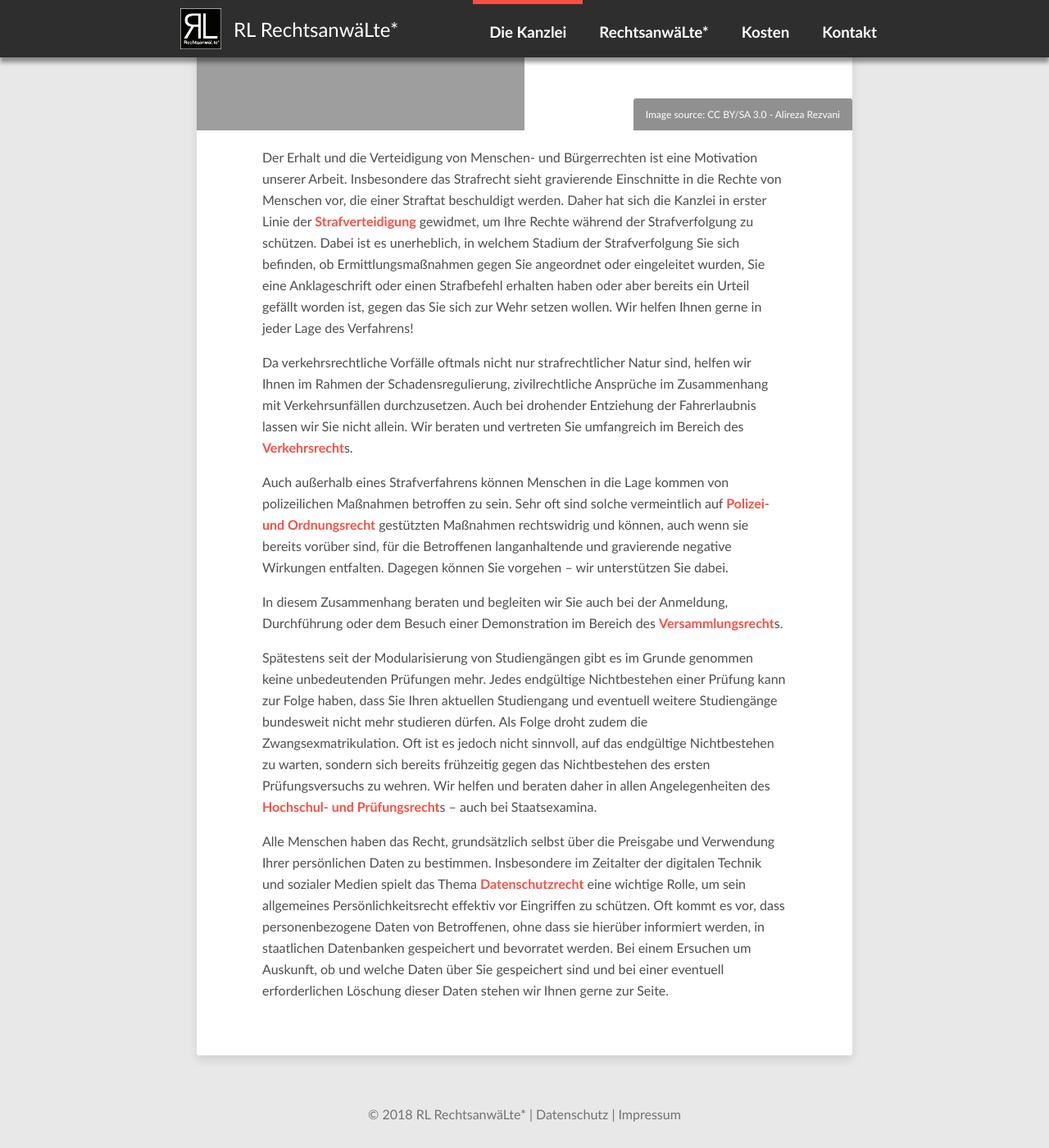
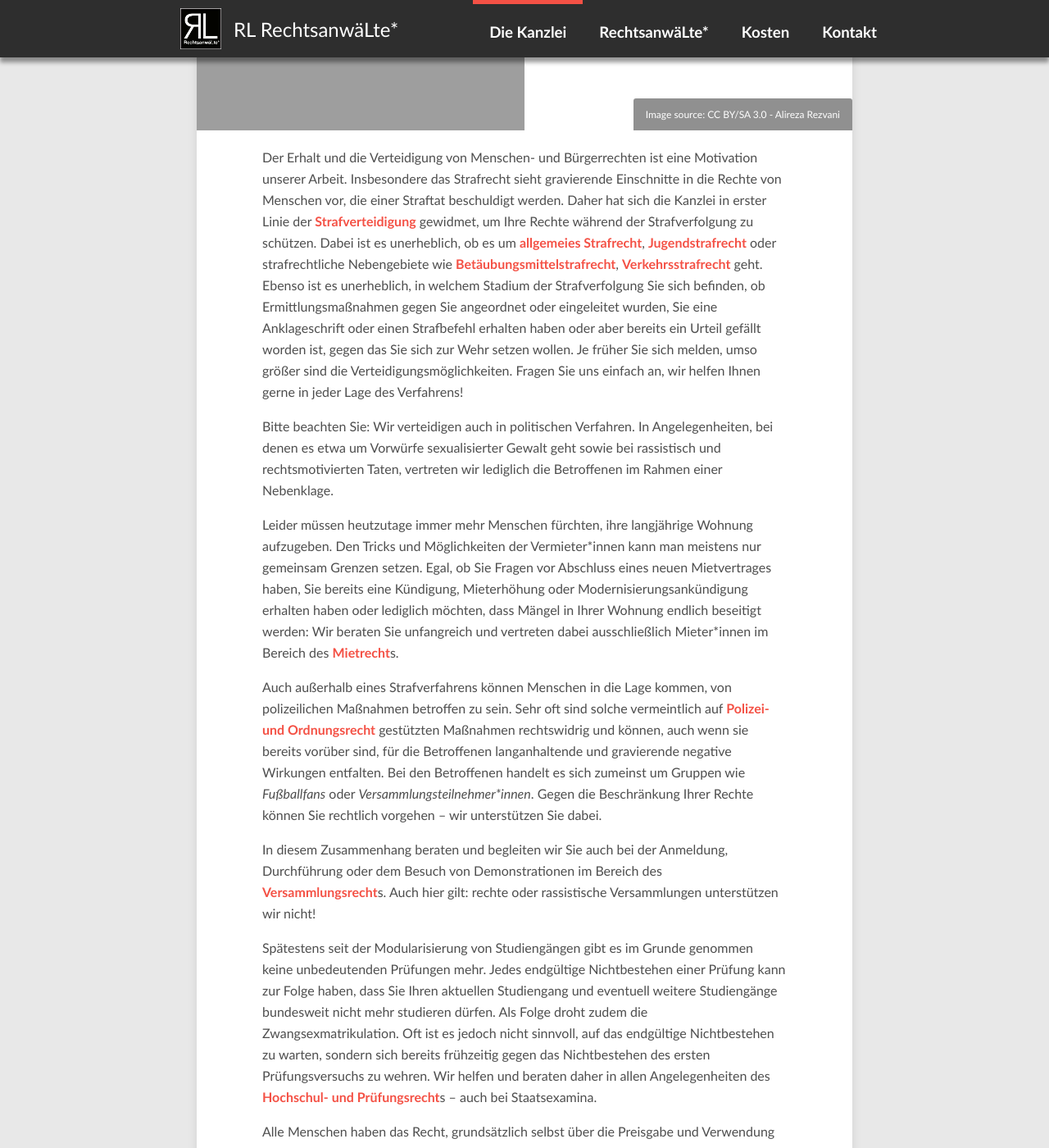
Before and after one commit to mi5-77/rl-rechtsanwaelte.de, a Jekyll site: the page built from diekanzlei.md, in a window 1280 px wide and 1400 px high, scrolled down 491 px. Shown: the whole window at 82% size. Built offline with Jekyll 4.4.1, drawn with Linux system fonts in a browser that asks for light colours; some of the changed text lies outside the part shown.

Commit message:
Update Verkehrsrecht raus, Mietrecht rein

```diff
--- a/diekanzlei.md
+++ b/diekanzlei.md
@@ -1,7 +1,7 @@
 ---
 layout: post
 title: Die Kanzlei
-description: Strafrecht, Strafverteidigung, Verkehrsrecht, Polizeirecht, Ordnungsrecht, Versammlungsrecht, Hochschulrecht, Prüfungsrecht, Datenschutzrecht
+description: Strafrecht, Strafverteidigung, Mietrecht, Polizeirecht, Ordnungsrecht, Versammlungsrecht, Hochschulrecht, Prüfungsrecht, Datenschutzrecht
 tags: []
 categories: [kanzlei]
 image:
@@ -10,14 +10,16 @@ image:
     creditlink:
 ---
 
-Der Erhalt und die Verteidigung von Menschen- und Bürgerrechten ist eine Motivation unserer Arbeit. Insbesondere das Strafrecht sieht gravierende Einschnitte in die Rechte von Menschen vor, die einer Straftat beschuldigt werden. Daher hat sich die Kanzlei in erster Linie der <span style="color:#F45145">**Strafverteidigung**</span> gewidmet, um Ihre Rechte während der Strafverfolgung zu schützen. Dabei ist es unerheblich, in welchem Stadium der Strafverfolgung Sie sich befinden, ob Ermittlungsmaßnahmen gegen Sie angeordnet oder eingeleitet wurden, Sie eine Anklageschrift oder einen Strafbefehl erhalten haben oder aber bereits ein Urteil gefällt worden ist, gegen das Sie sich zur Wehr setzen wollen. Wir helfen Ihnen gerne in jeder Lage des Verfahrens!
+Der Erhalt und die Verteidigung von Menschen- und Bürgerrechten ist eine Motivation unserer Arbeit. Insbesondere das Strafrecht sieht gravierende Einschnitte in die Rechte von Menschen vor, die einer Straftat beschuldigt werden. Daher hat sich die Kanzlei in erster Linie der <span style="color:#F45145">**Strafverteidigung**</span> gewidmet, um Ihre Rechte während der Strafverfolgung zu schützen. Dabei ist es unerheblich, ob es um <span style="color:#F45145">**allgemeies Strafrecht**</span>, <span style="color:#F45145">**Jugendstrafrecht**</span> oder strafrechtliche Nebengebiete wie <span style="color:#F45145">**Betäubungsmittelstrafrecht**</span>, <span style="color:#F45145">**Verkehrsstrafrecht**</span> geht. Ebenso ist es unerheblich, in welchem Stadium der Strafverfolgung Sie sich befinden, ob Ermittlungsmaßnahmen gegen Sie angeordnet oder eingeleitet wurden, Sie eine Anklageschrift oder einen Strafbefehl erhalten haben oder aber bereits ein Urteil gefällt worden ist, gegen das Sie sich zur Wehr setzen wollen. Je früher Sie sich melden, umso größer sind die Verteidigungsmöglichkeiten. Fragen Sie uns einfach an, wir helfen Ihnen gerne in jeder Lage des Verfahrens!
 
-Da verkehrsrechtliche Vorfälle oftmals nicht nur strafrechtlicher Natur sind, helfen wir Ihnen im Rahmen der Schadensregulierung, zivilrechtliche Ansprüche im Zusammenhang mit Verkehrsunfällen durchzusetzen. Auch bei drohender Entziehung der Fahrerlaubnis lassen wir Sie nicht allein. Wir beraten und vertreten Sie umfangreich im Bereich des <span style="color:#F45145">**Verkehrsrecht**</span>s.
+Bitte beachten Sie: Wir verteidigen auch in politischen Verfahren. In Angelegenheiten, bei denen es etwa um Vorwürfe sexualisierter Gewalt geht sowie bei rassistisch und rechtsmotivierten Taten, vertreten wir lediglich die Betroffenen im Rahmen einer Nebenklage.
 
-Auch außerhalb eines Strafverfahrens können Menschen in die Lage kommen von polizeilichen Maßnahmen betroffen zu sein. Sehr oft sind solche vermeintlich auf <span style="color:#F45145">**Polizei- und Ordnungsrecht**</span> gestützten Maßnahmen rechtswidrig und können, auch wenn sie bereits vorüber sind, für die Betroffenen langanhaltende und gravierende negative Wirkungen entfalten. Dagegen können Sie vorgehen – wir unterstützen Sie dabei.
+Leider müssen heutzutage immer mehr Menschen fürchten, ihre langjährige Wohnung aufzugeben. Den Tricks und Möglichkeiten der Vermieter\*innen kann man meistens nur gemeinsam Grenzen setzen. Egal, ob Sie Fragen vor Abschluss eines neuen Mietvertrages haben, Sie bereits eine Kündigung, Mieterhöhung oder Modernisierungsankündigung erhalten haben oder lediglich möchten, dass Mängel in Ihrer Wohnung endlich beseitigt werden: Wir beraten Sie unfangreich und vertreten dabei ausschließlich Mieter\*innen im Bereich des <span style="color:#F45145">**Mietrecht**</span>s.
 
-In diesem Zusammenhang beraten und begleiten wir Sie auch bei der Anmeldung, Durchführung oder dem Besuch einer Demonstration im Bereich des <span style="color:#F45145">**Versammlungsrecht**</span>s.
+Auch außerhalb eines Strafverfahrens können Menschen in die Lage kommen, von polizeilichen Maßnahmen betroffen zu sein. Sehr oft sind solche vermeintlich auf <span style="color:#F45145">**Polizei- und Ordnungsrecht**</span> gestützten Maßnahmen rechtswidrig und können, auch wenn sie bereits vorüber sind, für die Betroffenen langanhaltende und gravierende negative Wirkungen entfalten. Bei den Betroffenen handelt es sich zumeinst um Gruppen wie *Fußballfans* oder *Versammlungsteilnehmer\*innen*. Gegen die Beschränkung Ihrer Rechte können Sie rechtlich vorgehen – wir unterstützen Sie dabei.
+
+In diesem Zusammenhang beraten und begleiten wir Sie auch bei der Anmeldung, Durchführung oder dem Besuch von Demonstrationen im Bereich des <span style="color:#F45145">**Versammlungsrecht**</span>s. Auch hier gilt: rechte oder rassistische Versammlungen unterstützen wir nicht!
 
 Spätestens seit der Modularisierung von Studiengängen gibt es im Grunde genommen keine unbedeutenden Prüfungen mehr. Jedes endgültige Nichtbestehen einer Prüfung kann zur Folge haben, dass Sie Ihren aktuellen Studiengang und eventuell weitere Studiengänge bundesweit nicht mehr studieren dürfen. Als Folge droht zudem die Zwangsexmatrikulation. Oft ist es jedoch nicht sinnvoll, auf das endgültige Nichtbestehen zu warten, sondern sich bereits frühzeitig gegen das Nichtbestehen des ersten Prüfungsversuchs zu wehren. Wir helfen und beraten daher in allen Angelegenheiten des <span style="color:#F45145">**Hochschul- und Prüfungsrecht**</span>s – auch bei Staatsexamina.
 
-Alle Menschen haben das Recht, grundsätzlich selbst über die Preisgabe und Verwendung Ihrer persönlichen Daten zu bestimmen. Insbesondere im Zeitalter der digitalen Technik und sozialer Medien spielt das Thema <span style="color:#F45145">**Datenschutzrecht**</span> eine wichtige Rolle, um sein allgemeines Persönlichkeitsrecht effektiv vor Eingriffen zu schützen. Oft kommt es vor, dass personenbezogene Daten von Betroffenen, ohne dass sie hierüber informiert werden, in staatlichen Datenbanken gespeichert und bevorratet werden. Bei einem Ersuchen um Auskunft, ob und welche Daten über Sie gespeichert sind und bei einer eventuell erforderlichen Löschung dieser Daten stehen wir Ihnen gerne zur Seite.
+Alle Menschen haben das Recht, grundsätzlich selbst über die Preisgabe und Verwendung ihrer persönlichen Daten zu bestimmen. Insbesondere im Zeitalter der digitalen Technik und sozialer Medien spielt das Thema <span style="color:#F45145">**Datenschutzrecht**</span> eine wichtige Rolle, um sein allgemeines Persönlichkeitsrecht effektiv vor Eingriffen zu schützen. Wir verstehen Datenschutz nicht als eine Gängelung, sondern als eine Möglichkeit, die persönlichen Belange von datenverarbeitenden Verantwortlichen und Betroffenen in Einklang zu bringen. Egal, ob Sie Fragen zur datenschutzrechtlichen Umsetzung in Ihrem Verein, Unternehmen oder auf Ihrer Homepage haben oder selbst als Betroffene\*r Ihre in der *DSGVO* verbürgten Rechte geltend machen möchten, wenden Sie sich an uns.
```
